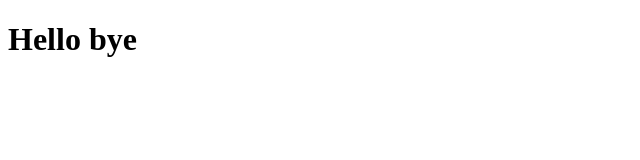
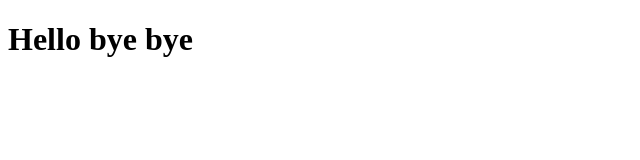
Before and after one commit to AARTHI-m32/devops, a plain HTML site: page index.html in a window 1280 px wide. Shown: the full height of the page, 0-640 px from the left. Drawn offline with Linux system fonts and the light colour scheme.

Commit message:
Update index.html

```diff
--- a/index.html
+++ b/index.html
@@ -3,5 +3,5 @@
     <title>Cloud</title>
 </head>
 <body>
-    <h1>Hello bye</h1>
+    <h1>Hello bye bye</h1>
 </body>
```
